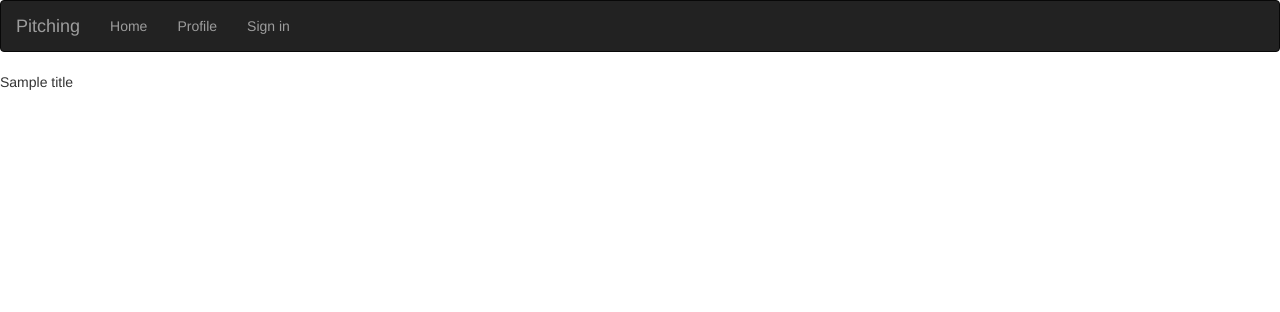
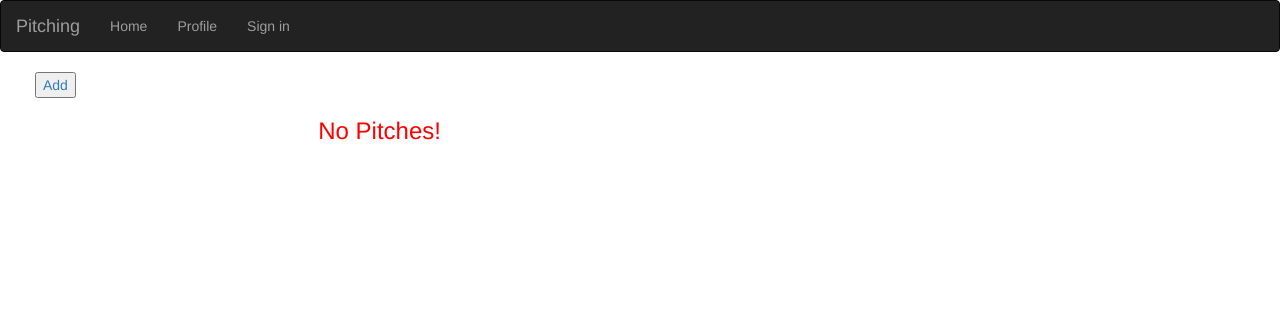
Before and after one commit to IsaiahKe/pitch, a Flask app: template app/templates/index.html in a window 1280 px wide. Shown: the top 312 px of the page. Run offline with Flask 2, Linux system fonts and the light colour scheme; the template is opened without the code that fills it: most values are stand-ins (such as "Sample title", 1, 10 or a date in 2020); parts of the project's set-up code (start-up, migrations or seed data) failed here and were passed over; some libraries are stand-ins or nearby versions.

Commit message:
update index file

```diff
--- a/app/templates/index.html
+++ b/app/templates/index.html
@@ -1,12 +1,18 @@
 {% extends "base.html" %}
+{%import 'macros.html' as macro%}
+{% block styles %}
+{{super()}}
 
-{%if title%}
-<title>{{title}}</title>
+<link type="stylesheet" href="{{url_for('static',filename='css/home.css')}}">
+
+{% endblock %}
+{%block content%}
+<div class="container-fluid" style="justify-content: flex-start;">
+    <div class="row"style="margin-left:20px"><a href="{{url_for('main.newpitch')}}"><button>Add</button></a></div>
+{%if items%}
+{{macro.displayPitch(items)}}
 {%else%}
-
-<title>Welcome</title>
+<div class="col-md-7" style="text-align: center;color:red"><h3>No Pitches!</h3></div>
 {%endif%}
-
-{% block content %}
-{{title}}
+</div>
 {% endblock %}
```
